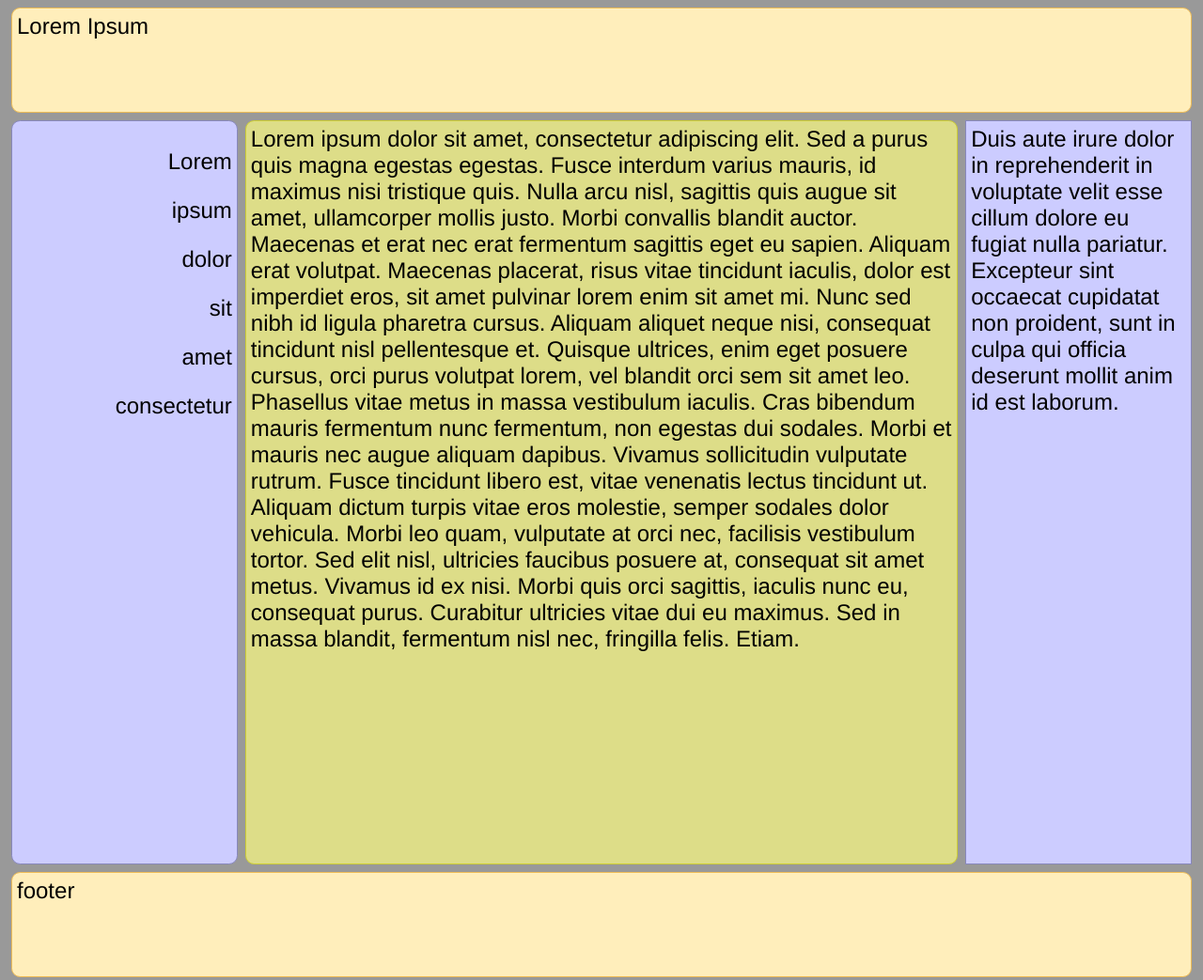
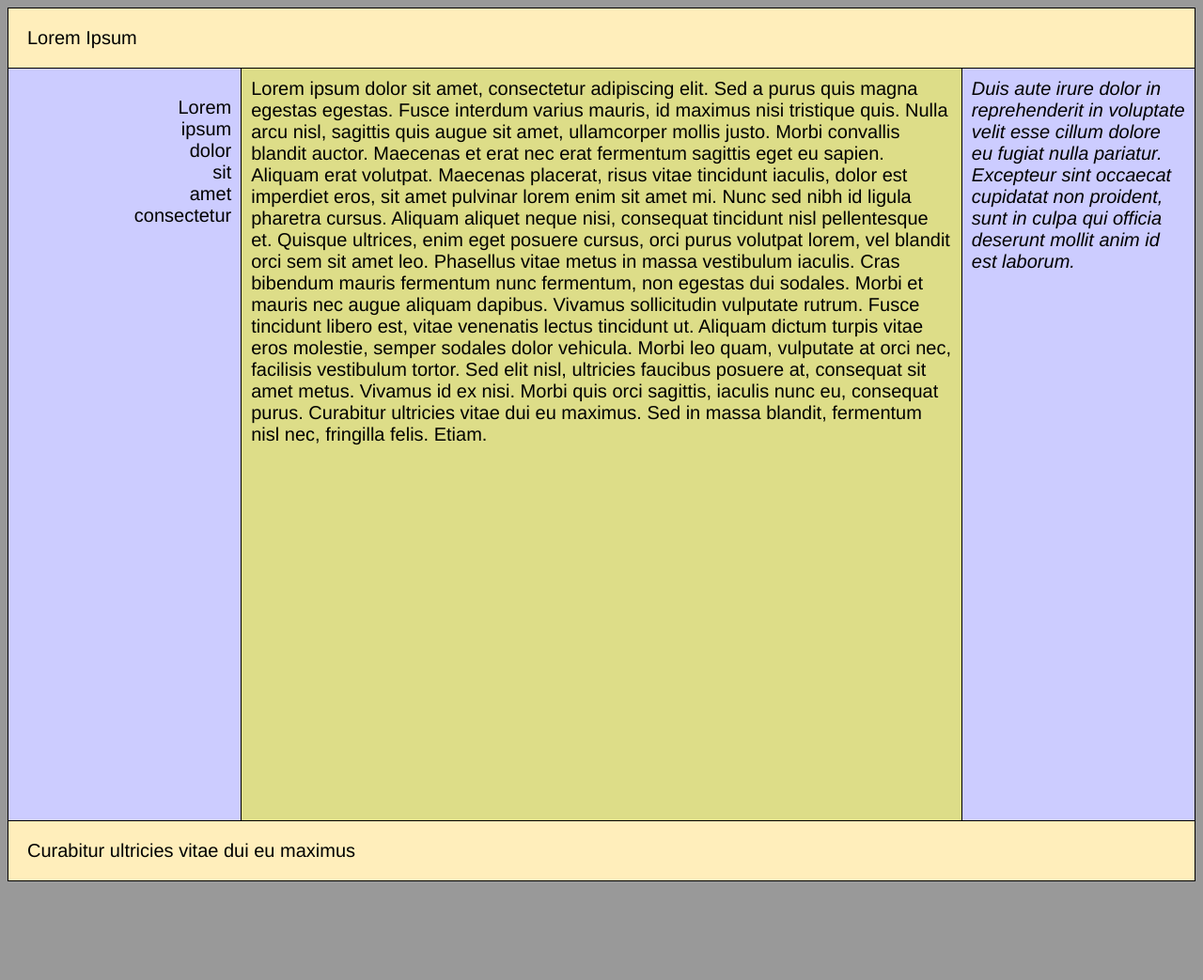
Before and after one commit to bff3/cs336, a plain HTML site: page lab05/index.html in a window 1280 px wide. Shown: the whole page at 94% size. After the commit the page ends 946 px from the top, so only its background shows below. Drawn offline with Linux system fonts and the light colour scheme.

Commit message:
lab05 final commit

```diff
--- a/lab05/index.html
+++ b/lab05/index.html
@@ -13,17 +13,19 @@
         Cras bibendum mauris fermentum nunc fermentum, non egestas dui sodales. Morbi et mauris nec augue aliquam dapibus. Vivamus sollicitudin vulputate rutrum. Fusce tincidunt libero est, vitae venenatis lectus tincidunt ut. Aliquam dictum turpis vitae eros molestie, semper sodales dolor vehicula. Morbi leo quam, vulputate at orci nec, facilisis vestibulum tortor. Sed elit nisl, ultricies faucibus posuere at, consequat sit amet metus. Vivamus id ex nisi. Morbi quis orci sagittis, iaculis nunc eu, consequat purus. Curabitur ultricies vitae dui eu maximus. Sed in massa blandit, fermentum nisl nec, fringilla felis. Etiam.
       </article>
       <nav>
-        <p>Lorem</p>
-        <p>ipsum</p>
-        <p>dolor</p>
-        <p>sit</p>
-        <p>amet</p>
-        <p>consectetur</p>
+        <ul>
+          <li>Lorem</li>
+          <li>ipsum</li>
+          <li>dolor</li>
+          <li>sit</li>
+          <li>amet</li>
+          <li>consectetur</li>
+        </ul>
       </nav>
       <aside>
         Duis aute irure dolor in reprehenderit in voluptate velit esse cillum dolore eu fugiat nulla pariatur. Excepteur sint occaecat cupidatat non proident, sunt in culpa qui officia deserunt mollit anim id est laborum.
       </aside>
     </div>
-    <footer>footer</footer>
+    <footer>Curabitur ultricies vitae dui eu maximus</footer>
   </body>
 </html>
--- a/lab05/style1.css
+++ b/lab05/style1.css
@@ -1,78 +1 @@
-body {
-   font: 24px Helvetica;
-   background: #999999;
-}
-
-#main {
-   min-height: 800px;
-   margin: 0px;
-   padding: 0px;
-   display: flex;
-   flex-flow: row;
-}
-
-#main > article {
-   margin: 4px;
-   padding: 5px;
-   border: 1px solid #cccc33;
-   border-radius: 7pt;
-   background: #dddd88;
-   flex: 3 1 60%;
-   order: 2;
-}
-
-#main > nav {
-   margin: 4px;
-   padding: 5px;
-   border: 1px solid #8888bb;
-   border-radius: 7pt;
-   background: #ccccff;
-   flex: 1 6 20%;
-   order: 1;
-   text-align: right;
-}
-
-#main > aside {
-   margin: 4px;
-   padding: 5px;
-   border: 1px solid #8888bb;
-  // border-radius: 7pt;
-   background: #ccccff;
-   flex: 1 6 20%;
-   order: 3;
-}
-
-header, footer {
-   display: block;
-   margin: 4px;
-   padding: 5px;
-   min-height: 100px;
-   border: 1px solid #eebb55;
-   border-radius: 7pt;
-   background: #ffeebb;
-}
-
-/* Too narrow to support three columns */
-@media all and (max-width: 640px) {
-#main, #page {
-   flex-direction: column;
-}
-
-#main > nav{
-  text-align: left;
-  order: 0;
-  min-height: 200px;
-}
-
-#main > article {
-  order: 1;
-}
-
-#main > aside {
-  order: 2;
-}
-
-#main > nav, #main > aside, header, footer {
-   min-height: 50px;
-   max-height: 50px;
-}
+body{font:1.25em Helvetica;background:#999}#main{min-height:800px;display:flex;flex-flow:row;}#main article{padding:.5em;border-left:1px solid #000;border-right:1px solid #000;background:#dd8;flex:3 1 60%;order:2}#main nav{padding:.5em;border-left:1px solid #000;background:#ccf;flex:1 6 20%;order:1;text-align:right;}#main nav ul{list-style:none}#main aside{padding:.5em;border-right:1px solid #000;background:#ccf;flex:1 6 20%;order:3;font-style:italic}header,footer{display:block;min-height:1em;padding:1em;border:1px solid #000;background:#feb;}header header,footer header{font-size:1.5em}header footer,footer footer{font-size:.75em}@media all and (max-width:640px){#main,#page{flex-direction:column;}#main nav,#page nav{text-align:left;order:0}#main article,#page article{order:1;border:1px solid #000}#main aside,#page aside{order:2}#main nav,#page nav,#main aside,#page aside,#main header,#page header,#main footer,#page footer{min-height:50px;border-left:1px solid #000;border-right:1px solid #000}}
```
Also changed, not shown: lab05/answers.txt (added, +21 -0 lines), 1 other file.
